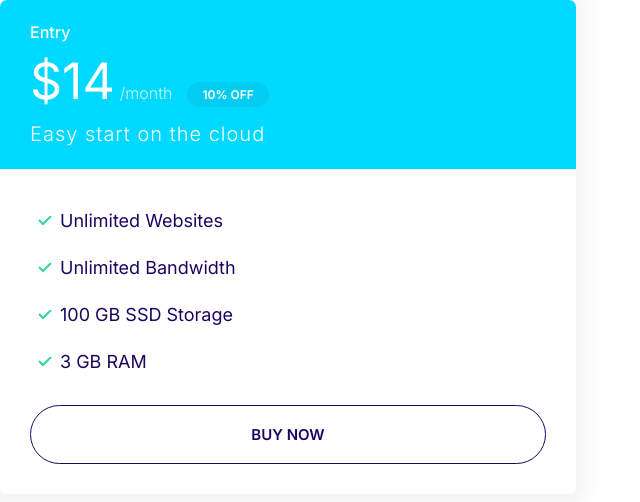
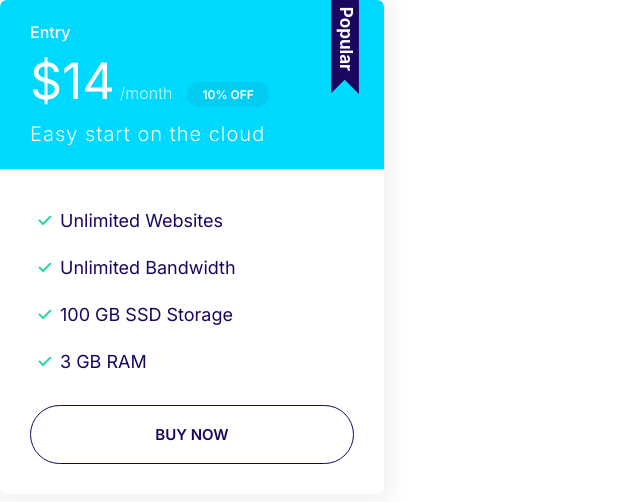
Before and after one commit to dovlicio/moshified_website, a plain HTML site: page index.html in a window 1280 px wide. Shown: the whole page, without its empty margins (0-640 px from the left). Drawn offline with Linux system fonts and the light colour scheme.

Commit message:
Defining style for popular-badge component.

```diff
--- a/CSS/styles.css
+++ b/CSS/styles.css
@@ -341,6 +341,19 @@ a {
   margin-bottom: 2rem;
 }
 
+.plan--popular .card__header {
+  position: relative;
+}
+
+.plan--popular .card__header::before {
+  content: url(../images/popular.svg);
+  width: 40px;
+  display: inline-block;
+  position: absolute;
+  top: -6px;
+  right: 5%;
+}
+
 @media screen and (min-width: 1024px) {
   .plan__name {
     font-size: 1.6rem;
--- a/index.html
+++ b/index.html
@@ -15,8 +15,8 @@
     <link rel="stylesheet" href="CSS/styles.css" />
   </head>
   <body>
-    <div style="width: 45%">
-      <div class="plan">
+    <div style="width: 30%">
+      <div class="plan plan--popular">
         <div class="card card--secondary">
           <header class="card__header">
             <h3 class="plan__name">Entry</h3>
```
Also changed, not shown: components/popular-bagde.html (added, +1 -0 lines), images/popular.svg (added).
